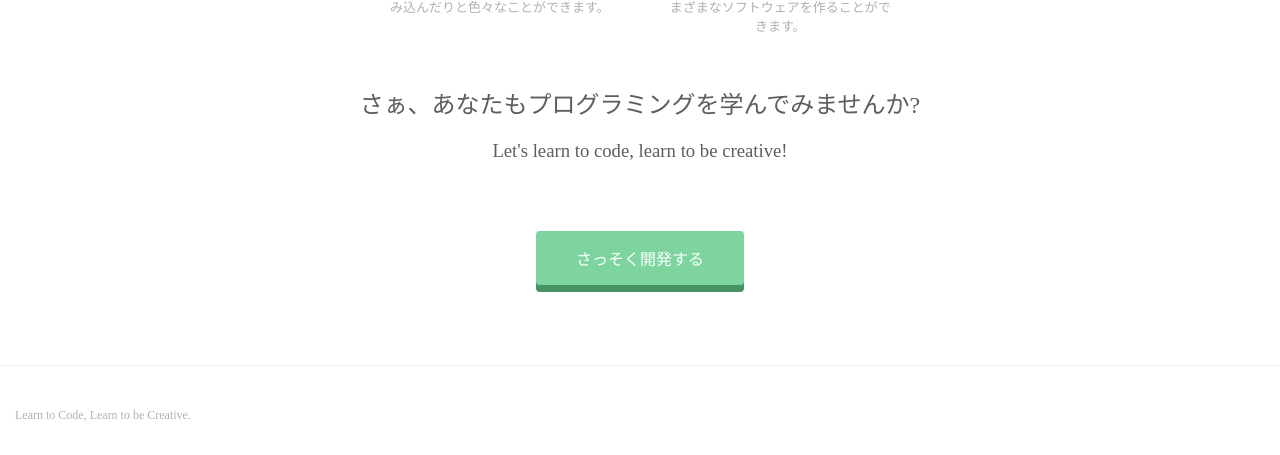
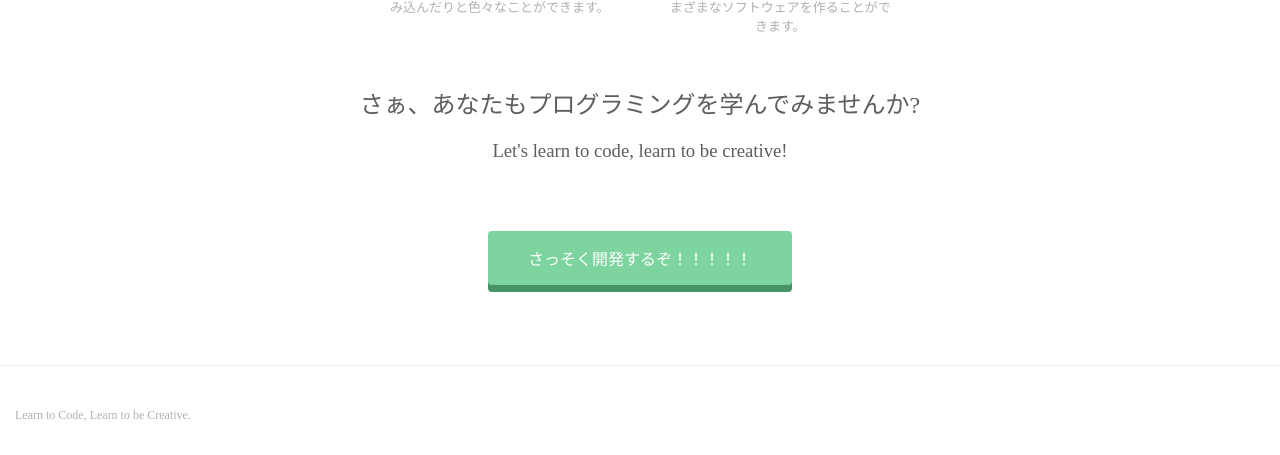
Before and after one commit to mash716/html, a plain HTML site: page index.html in a window 1280 px wide. Shown: the part 1261-1716 px from the top of the page. Drawn offline with Linux system fonts and the light colour scheme.

Commit message:
Update index.html

```diff
--- a/index.html
+++ b/index.html
@@ -76,7 +76,7 @@
         <h2>さぁ、あなたもプログラミングを学んでみませんか?</h2>
         <h3>Let's learn to code, learn to be creative!</h3>
       </div>
-      <span class="btn message">さっそく開発する</span>
+      <span class="btn message">さっそく開発するぞ！！！！！</span>
     </div>
   </div>
   <footer>
```
